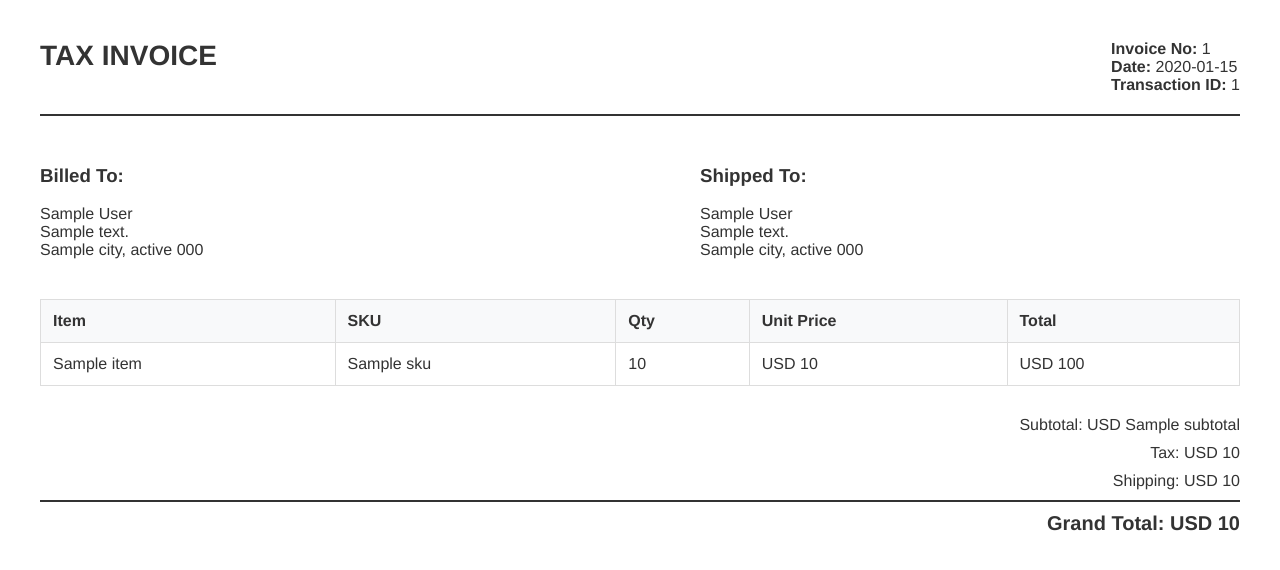
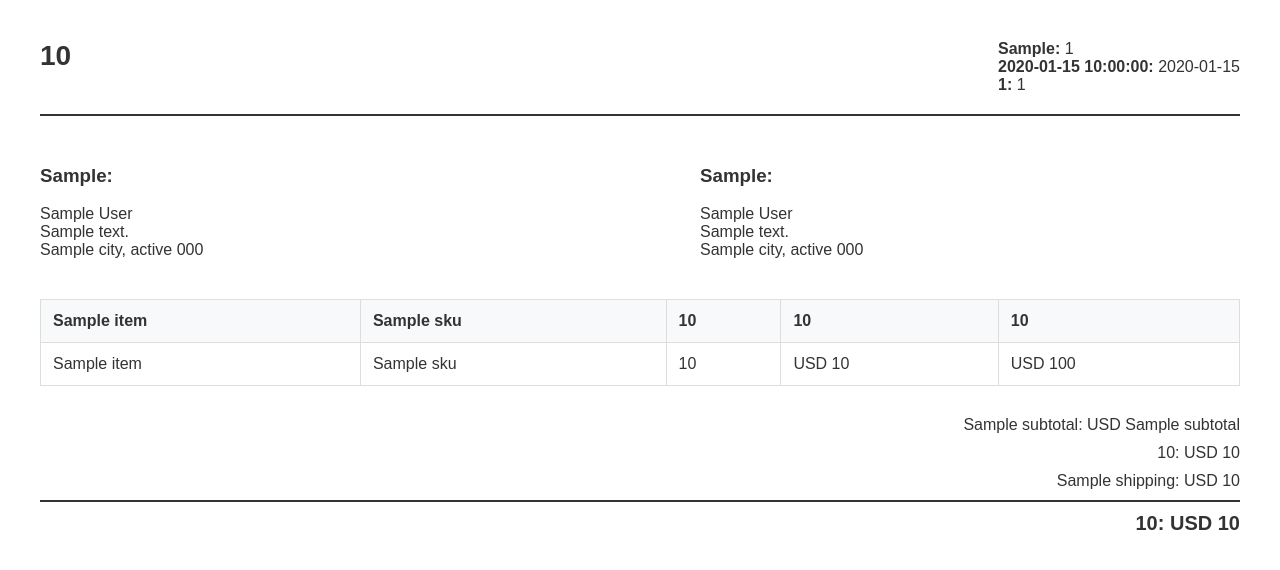
Before and after one commit to Anil215-arch/E-Commerce_FastApi_Mongodb, a Python web app: template app/templates/invoice.html in a window 1280 px wide. Shown: the top 570 px of the page. Run offline with Jinja, Linux system fonts and the light colour scheme; the template is opened without the code that fills it: most values are stand-ins (such as "Sample title", 1, 10 or a date in 2020).

Commit message:
Localize invoice PDF rendering
Add locale-backed invoice PDF labels, pass resolved user language into PDF generation, update invoice template labels, and include Docker font support for Hindi and Japanese PDF rendering.

```diff
--- a/app/api/api_v1/endpoints/order_api.py
+++ b/app/api/api_v1/endpoints/order_api.py
@@ -96,7 +96,7 @@ async def download_invoice_pdf(request: Request, order_id: PydanticObjectId, cur
     _require_user_id(current_user)
     language = resolve_user_language(current_user, request)
     invoice = await InvoiceService.get_invoice_by_order_id(order_id, current_user, language=language)
-    pdf_bytes = await run_in_threadpool(PDFService.generate_invoice_pdf, invoice)
+    pdf_bytes = await run_in_threadpool(PDFService.generate_invoice_pdf, invoice, language)
     headers = {"Content-Disposition": f'attachment; filename="{invoice.invoice_number}.pdf"'}
     return Response(content=pdf_bytes, media_type="application/pdf", headers=headers)
 
--- a/app/templates/invoice.html
+++ b/app/templates/invoice.html
@@ -1,9 +1,30 @@
 <!DOCTYPE html>
-<html lang="en">
+<html lang="{{ language }}">
 <head>
     <meta charset="UTF-8">
+    <!-- Import open-source fonts that support Japanese and Hindi -->
+    <link href="https://fonts.googleapis.com/css2?family=Noto+Sans+JP:wght@400;700&family=Noto+Sans+Devanagari:wght@400;700&display=swap" rel="stylesheet">
     <style>
-        body { font-family: 'Helvetica Neue', Helvetica, Arial, sans-serif; color: #333; margin: 40px; }
+        body {
+            font-family: Arial, sans-serif;
+            color: #333;
+            margin: 40px;
+        }
+
+        /* Map languages to the imported Google Fonts */
+        body.lang-hi {
+            font-family: 'Noto Sans Devanagari', sans-serif;
+        }
+
+        body.lang-ja {
+            font-family: 'Noto Sans JP', sans-serif;
+        }
+
+        body.lang-en {
+            font-family: Arial, sans-serif;
+        }
+
+        /* Layout styles */
         .header { display: flex; justify-content: space-between; border-bottom: 2px solid #333; padding-bottom: 20px; margin-bottom: 30px; }
         .invoice-title { font-size: 28px; font-weight: bold; }
         .details-container { display: flex; justify-content: space-between; margin-bottom: 40px; }
@@ -16,41 +37,39 @@
         .grand-total { font-size: 20px; font-weight: bold; border-top: 2px solid #333; padding-top: 10px; }
     </style>
 </head>
-<body>
+<body class="lang-{{ language }}">
     <div class="header">
-        <div class="invoice-title">TAX INVOICE</div>
+        <div class="invoice-title">{{ labels.tax_invoice }}</div>
         <div>
-            <div><strong>Invoice No:</strong> {{ invoice.invoice_number }}</div>
-            <div><strong>Date:</strong> {{ invoice.issued_at.strftime('%Y-%m-%d') }}</div>
-            <div><strong>Transaction ID:</strong> {{ invoice.gateway_transaction_id or 'N/A' }}</div>
+            <div><strong>{{ labels.invoice_no }}:</strong> {{ invoice.invoice_number }}</div>
+            <div><strong>{{ labels.date }}:</strong> {{ invoice.issued_at.strftime('%Y-%m-%d') }}</div>
+            <div><strong>{{ labels.transaction_id }}:</strong> {{ invoice.gateway_transaction_id or labels.not_available }}</div>
         </div>
     </div>
 
     <div class="details-container">
         <div class="address-box">
-            <h3>Billed To:</h3>
+            <h3>{{ labels.billed_to }}:</h3>
             <div>{{ invoice.billing_address.full_name }}</div>
             <div>{{ invoice.billing_address.street_address }}</div>
             <div>{{ invoice.billing_address.city }}, {{ invoice.billing_address.state }} {{ invoice.billing_address.postal_code }}</div>
         </div>
         <div class="address-box">
-            <h3>Shipped To:</h3>
+            <h3>{{ labels.shipped_to }}:</h3>
             <div>{{ invoice.shipping_address.full_name }}</div>
             <div>{{ invoice.shipping_address.street_address }}</div>
             <div>{{ invoice.shipping_address.city }}, {{ invoice.shipping_address.state }} {{ invoice.shipping_address.postal_code }}</div>
         </div>
     </div>
 
-
-
     <table>
         <thead>
             <tr>
-                <th>Item</th>
-                <th>SKU</th>
-                <th>Qty</th>
-                <th>Unit Price</th>
-                <th>Total</th>
+                <th>{{ labels.item }}</th>
+                <th>{{ labels.sku }}</th>
+                <th>{{ labels.qty }}</th>
+                <th>{{ labels.unit_price }}</th>
+                <th>{{ labels.total }}</th>
             </tr>
         </thead>
         <tbody>
@@ -67,10 +86,10 @@
     </table>
 
     <div class="totals">
-        <div class="totals-row">Subtotal: {{ invoice.currency }} {{ invoice.subtotal }}</div>
-        <div class="totals-row">Tax: {{ invoice.currency }} {{ invoice.tax_amount }}</div>
-        <div class="totals-row">Shipping: {{ invoice.currency }} {{ invoice.shipping_fee }}</div>
-        <div class="grand-total">Grand Total: {{ invoice.currency }} {{ invoice.grand_total }}</div>
+        <div class="totals-row">{{ labels.subtotal }}: {{ invoice.currency }} {{ invoice.subtotal }}</div>
+        <div class="totals-row">{{ labels.tax }}: {{ invoice.currency }} {{ invoice.tax_amount }}</div>
+        <div class="totals-row">{{ labels.shipping }}: {{ invoice.currency }} {{ invoice.shipping_fee }}</div>
+        <div class="grand-total">{{ labels.grand_total }}: {{ invoice.currency }} {{ invoice.grand_total }}</div>
     </div>
 </body>
 </html>
```
Also changed, not shown: app/core/i18n.py (+7 -3 lines), app/core/language_resolver.py (+7 -2 lines), app/core/message_keys.py (+18 -0 lines), app/locales/en.json (+18 -1 lines), app/locales/hi.json (+18 -1 lines), app/locales/ja.json (+18 -1 lines), app/services/pdf_services.py (+33 -6 lines), 2 other files.
